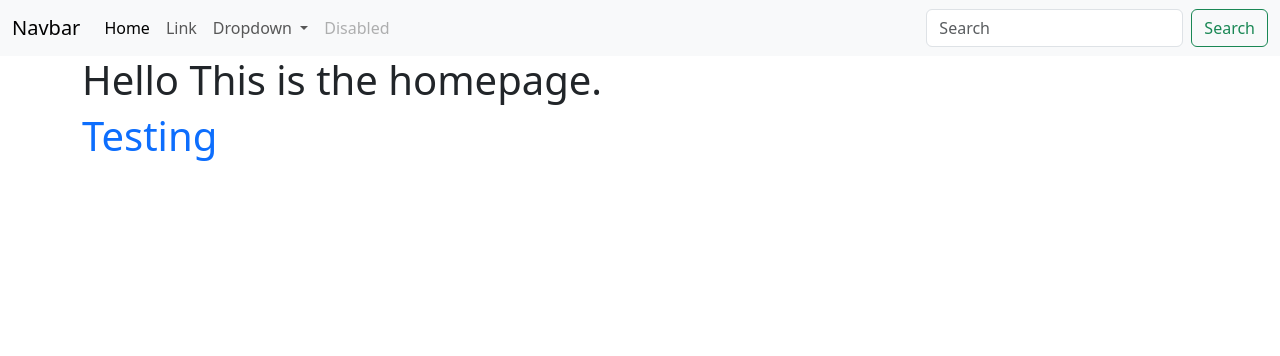
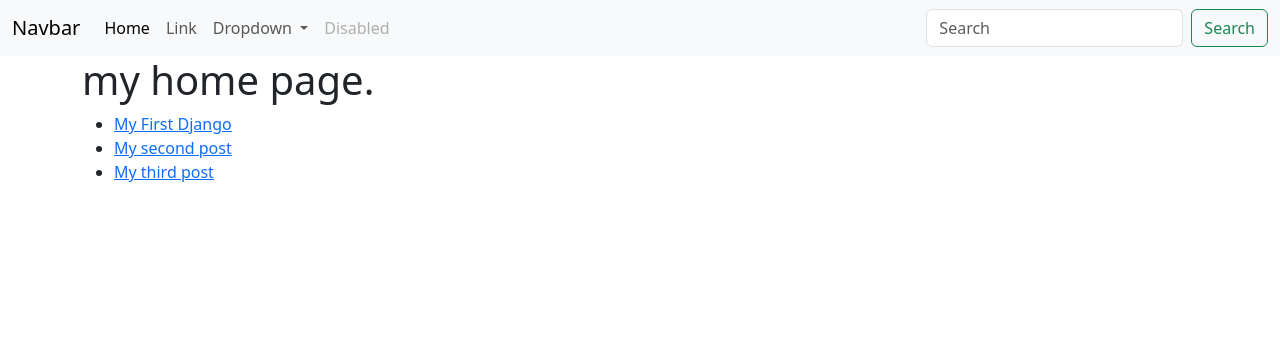
Before and after one commit to Celesca/devhub-django, a Django app: page / in a window 1280 px wide. Shown: the top 356 px of the page. Run offline with Django 5.2, Linux system fonts and the light colour scheme; data comes from the database, SQL or seed files in the repository; both versions use the stored data as it was after the commit.

Commit message:
ADD: Django template tag

```diff
--- /dev/null
+++ b/blog/templates/blog/base.html
@@ -0,0 +1,57 @@
+<!DOCTYPE html>
+<html lang="en">
+<head>
+    <meta charset="UTF-8">
+    <meta name="viewport" content="width=device-width, initial-scale=1.0">
+    {% block title %} {% endblock %}
+    <link href="https://cdn.jsdelivr.net/npm/bootstrap@5.3.3/dist/css/bootstrap.min.css" rel="stylesheet" integrity="sha384-QWTKZyjpPEjISv5WaRU9OFeRpok6YctnYmDr5pNlyT2bRjXh0JMhjY6hW+ALEwIH" crossorigin="anonymous">
+    <script src="https://cdn.jsdelivr.net/npm/bootstrap@5.3.3/dist/js/bootstrap.bundle.min.js" integrity="sha384-YvpcrYf0tY3lHB60NNkmXc5s9fDVZLESaAA55NDzOxhy9GkcIdslK1eN7N6jIeHz" crossorigin="anonymous"></script>
+</head>
+<body>
+
+    <!-- Navbar -->
+    <nav class="navbar navbar-expand-lg bg-body-tertiary">
+        <div class="container-fluid">
+          <a class="navbar-brand" href="#">Navbar</a>
+          <button class="navbar-toggler" type="button" data-bs-toggle="collapse" data-bs-target="#navbarSupportedContent" aria-controls="navbarSupportedContent" aria-expanded="false" aria-label="Toggle navigation">
+            <span class="navbar-toggler-icon"></span>
+          </button>
+          <div class="collapse navbar-collapse" id="navbarSupportedContent">
+            <ul class="navbar-nav me-auto mb-2 mb-lg-0">
+              <li class="nav-item">
+                <a class="nav-link active" aria-current="page" href="#">Home</a>
+              </li>
+              <li class="nav-item">
+                <a class="nav-link" href="#">Link</a>
+              </li>
+              <li class="nav-item dropdown">
+                <a class="nav-link dropdown-toggle" href="#" role="button" data-bs-toggle="dropdown" aria-expanded="false">
+                  Dropdown
+                </a>
+                <ul class="dropdown-menu">
+                  <li><a class="dropdown-item" href="#">Action</a></li>
+                  <li><a class="dropdown-item" href="#">Another action</a></li>
+                  <li><hr class="dropdown-divider"></li>
+                  <li><a class="dropdown-item" href="#">Something else here</a></li>
+                </ul>
+              </li>
+              <li class="nav-item">
+                <a class="nav-link disabled" aria-disabled="true">Disabled</a>
+              </li>
+            </ul>
+            <form class="d-flex" role="search">
+              <input class="form-control me-2" type="search" placeholder="Search" aria-label="Search">
+              <button class="btn btn-outline-success" type="submit">Search</button>
+            </form>
+          </div>
+        </div>
+      </nav>
+
+
+
+    <!-- Container -->
+    {% block content %} {% endblock %}
+
+</body>
+
+</html>
--- a/blog/templates/blog/home.html
+++ b/blog/templates/blog/home.html
@@ -1,59 +1,17 @@
-<!DOCTYPE html>
-<html lang="en">
-<head>
-    <meta charset="UTF-8">
-    <meta name="viewport" content="width=device-width, initial-scale=1.0">
-    <title>Blog Post</title>
-    <link href="https://cdn.jsdelivr.net/npm/bootstrap@5.3.3/dist/css/bootstrap.min.css" rel="stylesheet" integrity="sha384-QWTKZyjpPEjISv5WaRU9OFeRpok6YctnYmDr5pNlyT2bRjXh0JMhjY6hW+ALEwIH" crossorigin="anonymous">
-    <script src="https://cdn.jsdelivr.net/npm/bootstrap@5.3.3/dist/js/bootstrap.bundle.min.js" integrity="sha384-YvpcrYf0tY3lHB60NNkmXc5s9fDVZLESaAA55NDzOxhy9GkcIdslK1eN7N6jIeHz" crossorigin="anonymous"></script>
-</head>
-<body>
+{% extends 'blog/base.html' %}
 
-    <!-- Navbar -->
-    <nav class="navbar navbar-expand-lg bg-body-tertiary">
-        <div class="container-fluid">
-          <a class="navbar-brand" href="#">Navbar</a>
-          <button class="navbar-toggler" type="button" data-bs-toggle="collapse" data-bs-target="#navbarSupportedContent" aria-controls="navbarSupportedContent" aria-expanded="false" aria-label="Toggle navigation">
-            <span class="navbar-toggler-icon"></span>
-          </button>
-          <div class="collapse navbar-collapse" id="navbarSupportedContent">
-            <ul class="navbar-nav me-auto mb-2 mb-lg-0">
-              <li class="nav-item">
-                <a class="nav-link active" aria-current="page" href="#">Home</a>
-              </li>
-              <li class="nav-item">
-                <a class="nav-link" href="#">Link</a>
-              </li>
-              <li class="nav-item dropdown">
-                <a class="nav-link dropdown-toggle" href="#" role="button" data-bs-toggle="dropdown" aria-expanded="false">
-                  Dropdown
-                </a>
-                <ul class="dropdown-menu">
-                  <li><a class="dropdown-item" href="#">Action</a></li>
-                  <li><a class="dropdown-item" href="#">Another action</a></li>
-                  <li><hr class="dropdown-divider"></li>
-                  <li><a class="dropdown-item" href="#">Something else here</a></li>
-                </ul>
-              </li>
-              <li class="nav-item">
-                <a class="nav-link disabled" aria-disabled="true">Disabled</a>
-              </li>
-            </ul>
-            <form class="d-flex" role="search">
-              <input class="form-control me-2" type="search" placeholder="Search" aria-label="Search">
-              <button class="btn btn-outline-success" type="submit">Search</button>
-            </form>
-          </div>
-        </div>
-      </nav>
+{% block title %}<title>My home page</title>{% endblock %}
 
-    <!-- Container -->
+<!-- Block content -->
+{% block content %}
+<div class="container">
+    <h1>my home page. </h1>
 
-    <div class="container">
-        <h1>Hello This is the homepage.</h1>
-        <h1 class="text-primary">Testing</h1>
-    </div>
+    <ul>
+        {% for post in all_posts %}
+        <li><a href="#">{{post.title}}</a></li>
+        {% endfor %}
+    </ul>
 
-</body>
-
-</html>
+</div>
+{% endblock %}
--- a/blog/views.py
+++ b/blog/views.py
@@ -1,5 +1,14 @@
 from django.shortcuts import render
+from .models import Post
 
 # Create your views here.
 def home(request):
-    return render(request, 'blog/home.html')
+    # Get all posts Model.objects.all()
+    all_posts = Post.objects.all()
+
+    return render(request, 'blog/home.html', {'all_posts': all_posts})
+
+def post_detail(request, post_id):
+
+    # Get single post
+    return render(request, )
```
Also changed, not shown: blog/templates/blog/post_detail.html (added), db.sqlite3.
